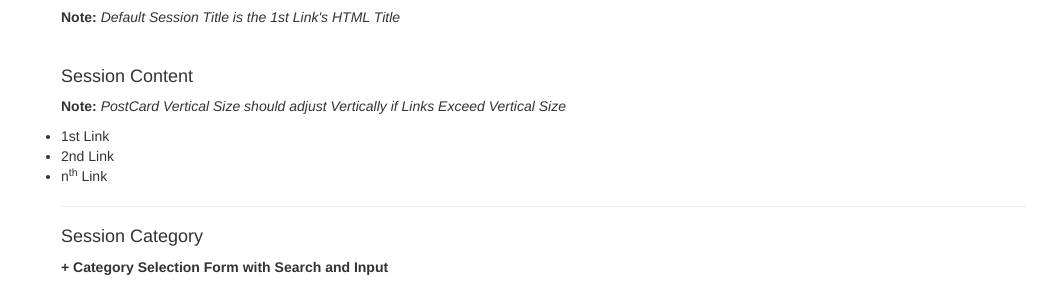
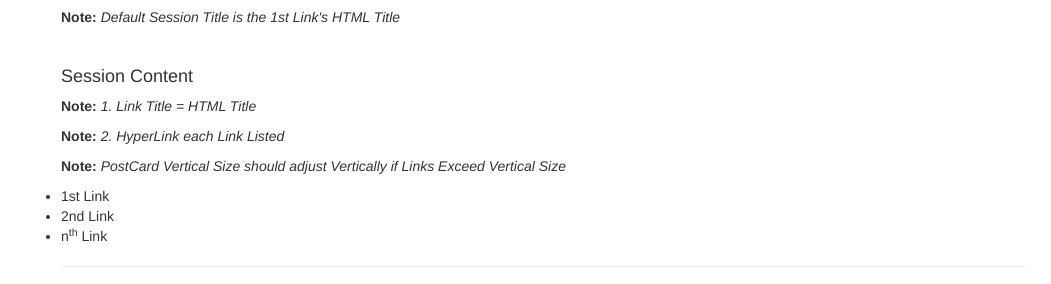
Before and after one commit to GaiaTheory7749/WEM_TEST, a plain HTML site: page blank-page.html in a window 1280 px wide. Shown: the part 353-637 px from the top of the page, 229-1280 px from the left. Drawn offline with Linux system fonts and the light colour scheme.

```diff
--- a/blank-page.html
+++ b/blank-page.html
@@ -197,6 +197,8 @@
                                 <p><b>Note: </b><i>Default Session Title is the 1st Link's HTML Title</i></p>
                             </br>
                             <h4>Session Content</h4>
+                                <p><b>Note: </b><i>1. Link Title = HTML Title</i></p>
+                                <p><b>Note: </b><i>2. HyperLink each Link Listed</i></p>
                                 <p><b>Note: </b><i>PostCard Vertical Size should adjust Vertically if Links Exceed Vertical Size</i></p>
                                 <li>1st Link</li>
                                 <li>2nd Link</li>
```
